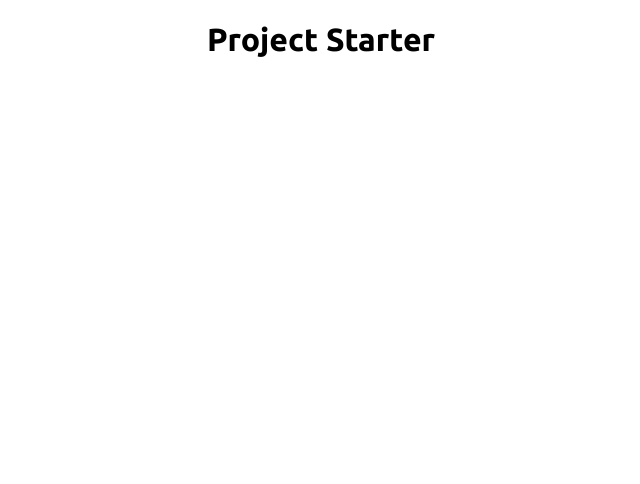
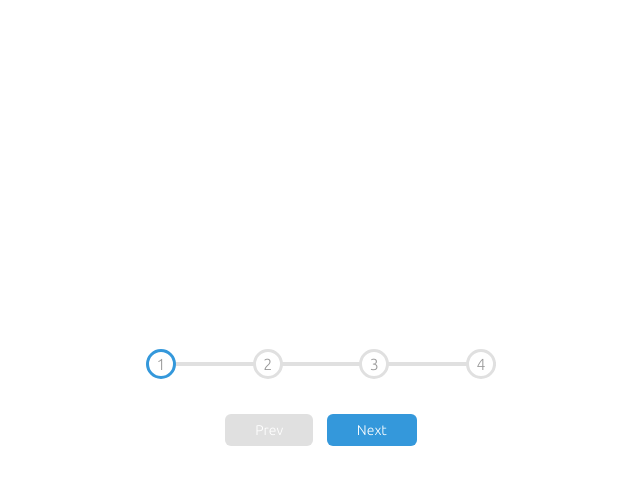
Before and after one commit to Ero6067/progress-steps, a plain HTML site: page index.html in a window 1280 px wide. Shown: the whole page, without its empty margins (319-959 px from the left). Drawn offline with Linux system fonts and the light colour scheme.

Commit message:
adding basic styling and layout

```diff
--- a/index.html
+++ b/index.html
@@ -5,10 +5,27 @@
     <meta http-equiv="X-UA-Compatible" content="IE=edge">
     <meta name="viewport" content="width=device-width, initial-scale=1.0">
     <link rel="stylesheet" href="style.css">
-    <title>My Project</title>
+    <title>Progress Steps</title>
 </head>
 <body>
-    <h1>Project Starter</h1>
+    <div class="container">
+        <div class="progress-container">
+            <div class="progress" id="progress"></div>
+                <div class="circle active">1</div>
+                <div class="circle ">2</div>
+                <div class="circle ">3</div>
+                <div class="circle ">4</div>
+                <!-- <div class="circle active">Welcome</div>
+                <div class="circle ">Items</div>
+                <div class="circle ">Ship</div>
+                <div class="circle ">Pay</div>
+                <div class="circle ">Complete</div> -->
+
+        </div>
+
+                    <button class="btn" id="prev"disabled>Prev</button>
+                    <button class="btn" id="prev">Next</button>
+    </div>
 
 
     <script src="script.js"></script>
--- a/style.css
+++ b/style.css
@@ -1,15 +1,100 @@
 @import url("https://fonts.googleapis.com/css2?family=Ubuntu:wght@300;700&display=swap");
+
+:root {
+  --line-border-fill: #3498db;
+  --line-border-empty: #e0e0e0;
+}
 
 * {
   box-sizing: border-box;
 }
 
 body {
+  background-color: #fff;
   font-family: "Ubuntu", sans-serif;
   display: flex;
-  flex-direction: column;
   align-items: center;
+  justify-content: center;
   height: 100vh;
   overflow: hidden;
   margin: 0;
 }
+
+.container {
+  text-align: center;
+}
+
+.progress-container {
+  display: flex;
+  justify-content: space-between;
+  position: relative;
+  margin-bottom: 30px;
+  max-width: 100%;
+  width: 350px;
+}
+
+.progress-container::before {
+  content: "";
+  background-color: var(--line-border-empty);
+  position: absolute;
+  top: 50%;
+  left: 0;
+  transform: translateY(-50%);
+  height: 4px;
+  width: 100%;
+  z-index: -1;
+}
+
+.progress {
+  background-color: var(--line-border-fill);
+  position: absolute;
+  top: 50%;
+  left: 0;
+  transform: translateY(-50%);
+  height: 4px;
+  width: 0%;
+  z-index: -1;
+  transition: 0.4s ease;
+}
+
+.circle {
+  background-color: #fff;
+  color: #999;
+  border-radius: 50%;
+  height: 30px;
+  width: 30px;
+  display: flex;
+  align-items: center;
+  justify-content: center;
+  border: 3px solid var(--line-border-empty);
+  transition: 0.4s ease;
+}
+
+.circle.active {
+  border-color: var(--line-border-fill);
+}
+
+.btn {
+  background-color: var(--line-border-fill);
+  color: #fff;
+  border: 0;
+  border-radius: 6px;
+  cursor: pointer;
+  font-family: inherit;
+  padding: 8px 30px;
+  margin: 5px;
+  font-size: 14px;
+}
+
+.btn::active {
+  transform: scale(0.98);
+}
+
+.btn:focus {
+  outline: 0;
+}
+
+.btn:disabled {
+  background-color: var(--line-border-empty);
+  cursor: not-allowed;
+}
```
